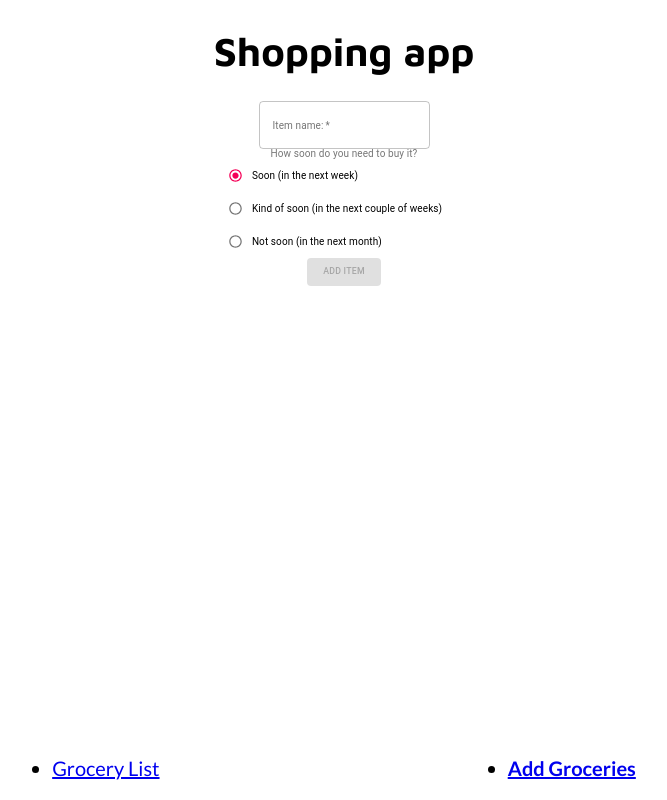
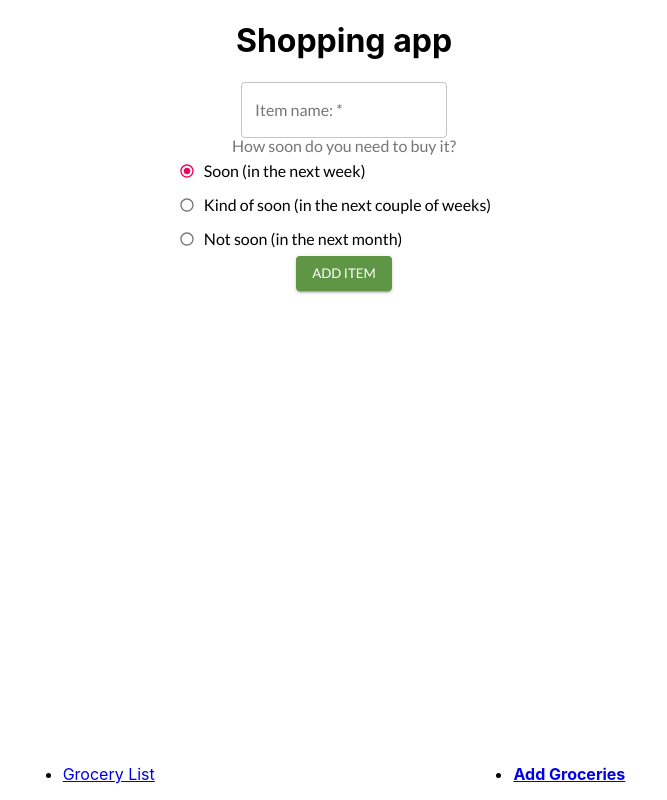
Before and after one commit to the-collab-lab/tcl-22-smart-shopping-list, a React (Create React App) app: page /additems in a window 1280 px wide. Shown: the whole page, without its empty margins (296-963 px from the left). Built offline with nearby package versions, Linux system fonts and the light colour scheme.

Commit message:
examples of material UI and styled components

```diff
--- a/src/App.js
+++ b/src/App.js
@@ -1,5 +1,6 @@
 import React, { useEffect, useState } from 'react';
 import GlobalStyle from './globalStyles';
+import { ThemeProvider } from '@material-ui/core/styles';
 import './App.css';
 import {
   BrowserRouter as Router,
@@ -59,9 +60,9 @@ function App() {
   };
 
   return (
-    <>
+    <ThemeProvider theme={GlobalStyle}>
       <SnackbarProvider maxSnack={3}>
-        <GlobalStyle />
+        {/* <GlobalStyle /> */}
         <Router>
           <div className="App">
             <h1>Shopping app</h1>
@@ -125,7 +126,7 @@ function App() {
           </div>
         </Router>
       </SnackbarProvider>
-    </>
+    </ThemeProvider>
   );
 }
 
--- a/src/components/AddItems/AddItems.js
+++ b/src/components/AddItems/AddItems.js
@@ -10,12 +10,16 @@ import {
   RadioGroup,
   Radio,
   Button,
+  useTheme,
 } from '@material-ui/core';
-import { StyledForm } from './elements';
+import { StyledForm, StyledButton } from './elements';
 
 function AddItems(props) {
   const [groceryItem, setGroceryItem] = useState('');
   const [itemFreq, setItemFreq] = useState(7);
+  const theme = useTheme();
+  // theme.palette.primary.light
+  console.log(theme.palette.primary.light);
 
   const { enqueueSnackbar } = useSnackbar();
 
@@ -94,14 +98,14 @@ function AddItems(props) {
             />
           </RadioGroup>
         </FormControl>
-        <Button
+        <StyledButton
           type="submit"
           color="primary"
-          disabled={groceryItem.length === 0}
+          // disabled={groceryItem.length === 0}
           variant="contained"
         >
           Add item
-        </Button>
+        </StyledButton>
       </StyledForm>
     </div>
   );
--- a/src/components/AddItems/elements.js
+++ b/src/components/AddItems/elements.js
@@ -1,4 +1,6 @@
 import styled from 'styled-components';
+import { Button } from '@material-ui/core';
+import { primary } from '../../globalStyles';
 
 export const StyledForm = styled.form`
   display: flex;
@@ -6,3 +8,7 @@ export const StyledForm = styled.form`
   justify-content: center;
   align-items: center;
 `;
+
+export const StyledButton = styled(Button)`
+  background: ${primary.dark};
+`;
--- a/src/globalStyles.js
+++ b/src/globalStyles.js
@@ -1,10 +1,11 @@
 import { createGlobalStyle } from 'styled-components';
+import { createMuiTheme } from '@material-ui/core/styles';
 
-const GlobalStyle = createGlobalStyle`
+const LegacyStyle = createGlobalStyle`
   :root {
-    --primary: #5F9645;
-    --primaryLight: #A6CF93;
-    --primaryDark: #29620F;
+    // --primary: #5F9645;
+    // --primaryLight: #A6CF93;
+    // --primaryDark: #29620F;
     --accent: #FFC344;
     --accentLight: #FFE5AD;
     --accentDark: #DC9600;
@@ -15,9 +16,9 @@ const GlobalStyle = createGlobalStyle`
     --headerFont: 'Maven Pro', sans-serif;
     --contentFont: 'Lato', sans-serif;
   }
-  html {
-    font-size: 10px;
-  }
+  // html {
+  //   font-size: 10px;
+  // }
   body {
     font-size: 2rem;
     font-family: var(--contentFont);
@@ -30,4 +31,20 @@ const GlobalStyle = createGlobalStyle`
 
 `;
 
+export const primary = {
+  main: '#5F9645',
+  light: '#A6CF93',
+  dark: '#29620F',
+};
+
+const GlobalStyle = createMuiTheme({
+  palette: {
+    primary,
+  },
+  typography: {
+    fontSize: '2rem',
+    fontFamily: 'Lato, sans-serif',
+  },
+});
+
 export default GlobalStyle;
```
